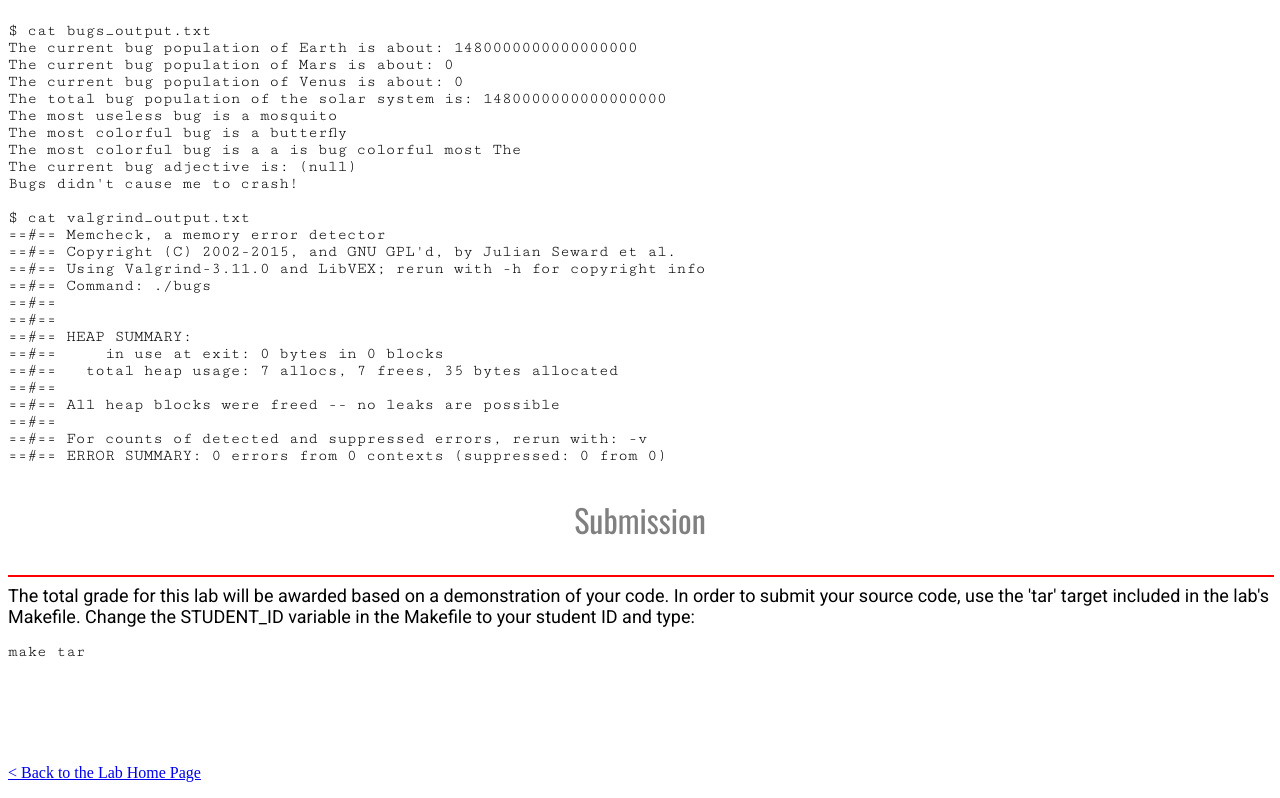
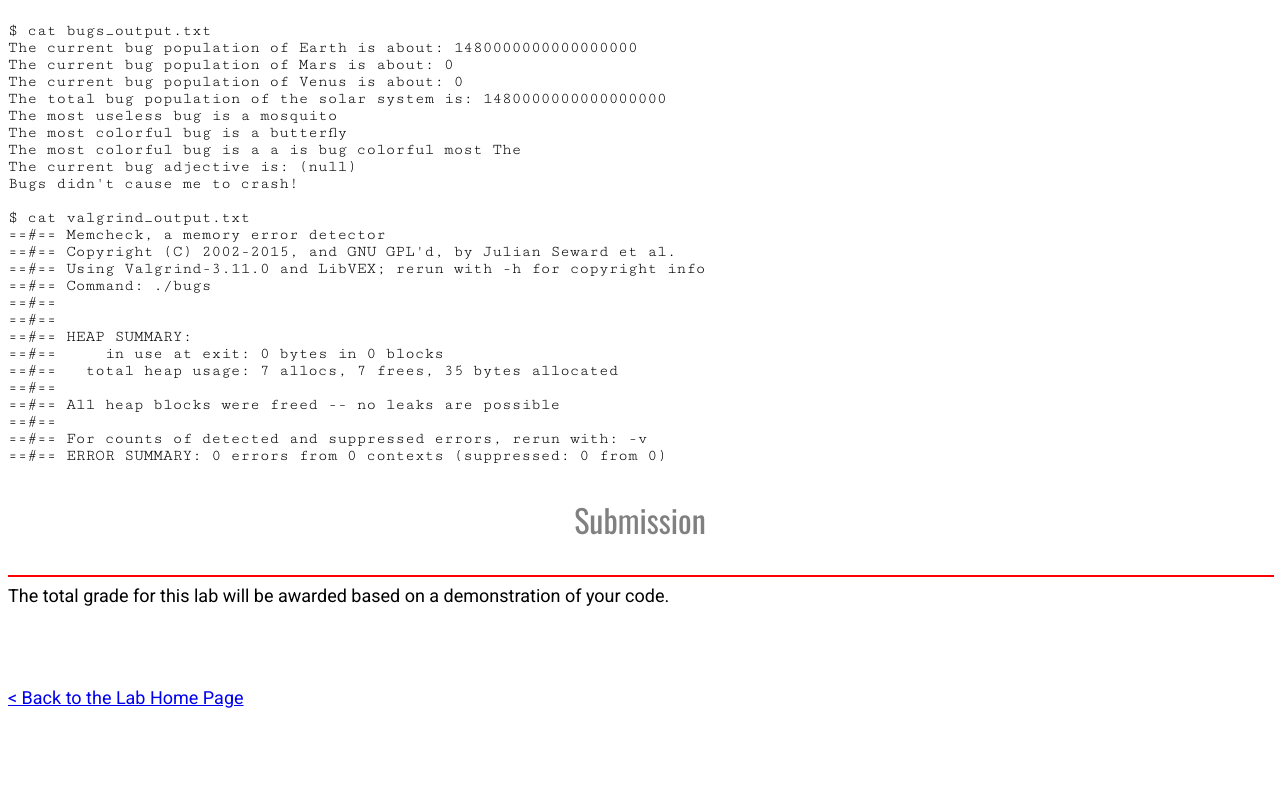
Before and after one commit to prasad1310/Spring2020, a plain HTML site: page S20/labs/lab1_gdb.html in a window 1280 px wide. Shown: the part 820-1618 px from the top of the page. After the commit the page ends 1546 px from the top, so only its background shows below. Drawn offline with nearby package versions, Linux system fonts and the light colour scheme.

Commit message:
Modified lab1_gdb.html

```diff
--- a/S20/labs/lab1_gdb.html
+++ b/S20/labs/lab1_gdb.html
@@ -112,11 +112,7 @@ $ cat valgrind_output.txt
 <hr color="red" width="100%" size=2px>
 
 <span class="body1">
-The total grade for this lab will be awarded based on a demonstration of your code. In order to submit your source code, use
-the 'tar' target included in the lab's Makefile. Change the STUDENT_ID
-variable in the Makefile to your student ID and type:
-</span>
-<pre class="coding1">make tar</pre>
+The total grade for this lab will be awarded based on a demonstration of your code.
 <br/>
 <br/>
 <br/>
```
